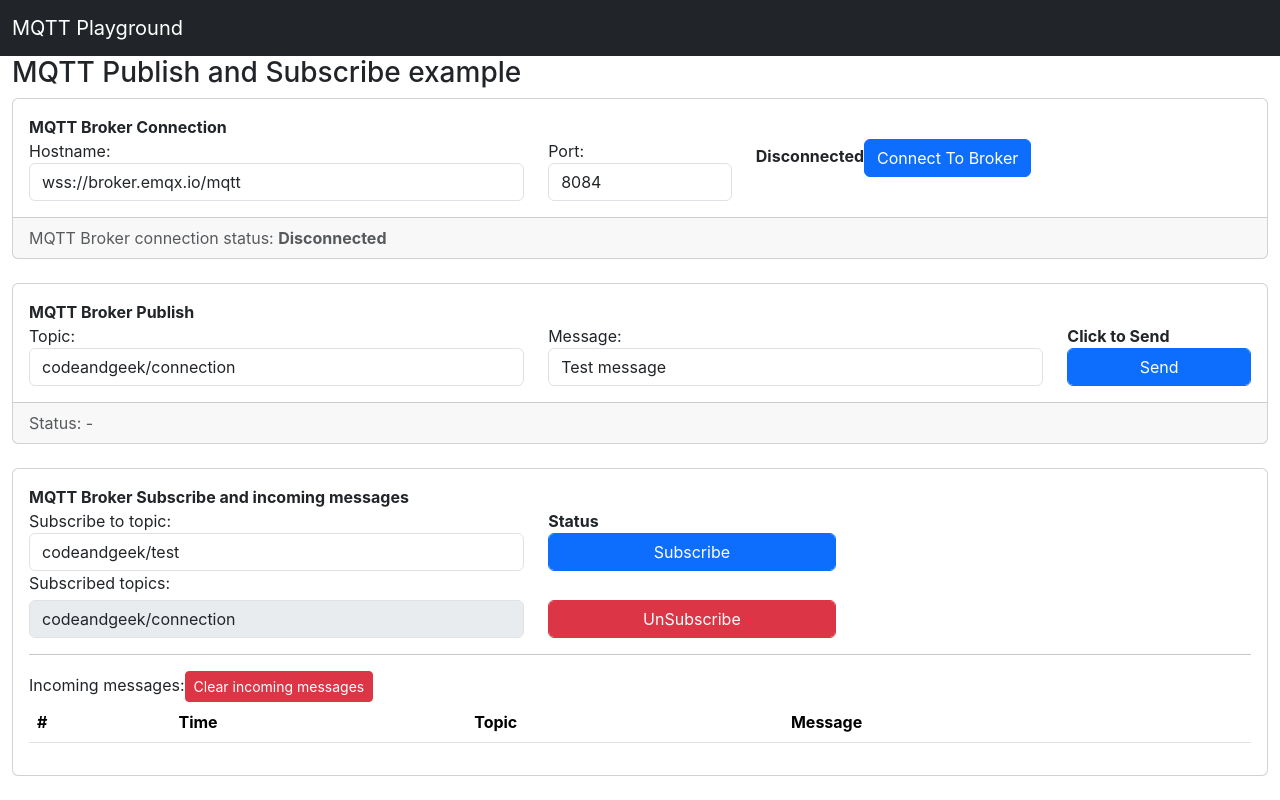
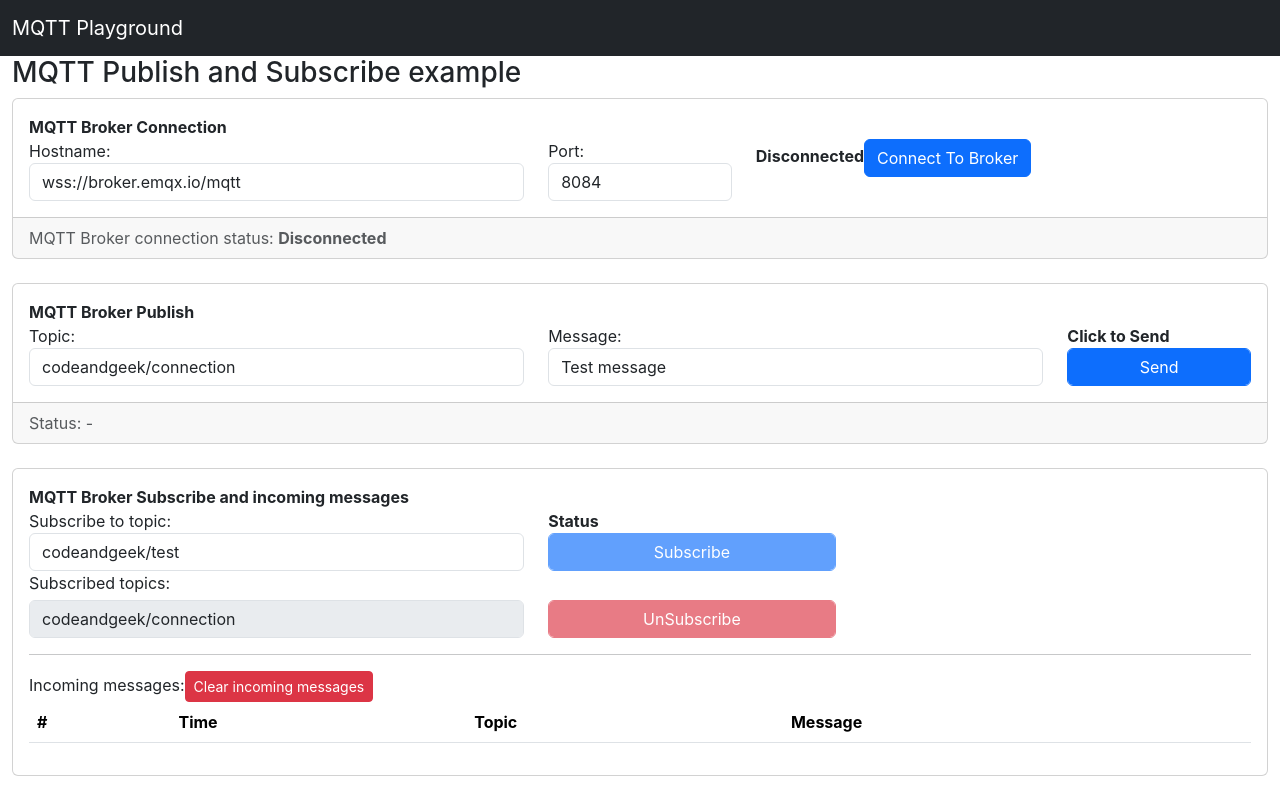
Before and after one commit to jzolyomi/mqtt-playground, a React (Create React App) app: page /mqtt-publish-and-subscribe in a window 1280 px wide. Built offline with nearby package versions, Linux system fonts and the light colour scheme.

Commit message:
Update MQTTPublishSubscribe.js Subscribe and unsubscribe buttons disabled when the client is not connected.

```diff
--- a/src/pages/MQTTPublishSubscribe.js
+++ b/src/pages/MQTTPublishSubscribe.js
@@ -55,7 +55,7 @@ export default function MQTTPublishSubscribe() {
       <br />
       <MQTTPublishPanel client={client} />
       <br />
-      <MQTTSubscribePanel client={client} />
+      <MQTTSubscribePanel client={client} connectStatus={connectStatus} />
     </div>
   );
 }
@@ -171,7 +171,7 @@ function MQTTPublishPanel({ client }) {
   );
 }
 
-function MQTTSubscribePanel({ client }) {
+function MQTTSubscribePanel({ client, connectStatus }) {
   //Incoming messages
   const [incomingMessages, setIncomingMessages] = useState([]);
   //Subscribed Topic List
@@ -235,6 +235,7 @@ function MQTTSubscribePanel({ client }) {
             <button
               className="btn btn-primary form-control"
               onClick={() => SubScribetoTopic(topictoSubScribe)}
+              disabled={connectStatus === "Disconnected"}
             >
               Subscribe
             </button>
@@ -244,6 +245,7 @@ function MQTTSubscribePanel({ client }) {
         <SubscribedTopicRows
           topicList={topicList}
           UnSubscribeFromTopic={UnSubscribeFromTopic}
+          connectStatus={connectStatus}
         />
         <hr />
         Incoming messages:
@@ -280,7 +282,11 @@ function MQTTSubscribePanel({ client }) {
   );
 }
 
-function SubscribedTopicRows({ topicList, UnSubscribeFromTopic }) {
+function SubscribedTopicRows({
+  topicList,
+  UnSubscribeFromTopic,
+  connectStatus,
+}) {
   const topicRows = topicList.map((topic) => (
     <div key={topic} className="row" style={{ paddingTop: "5px" }}>
       <div className="col-sm-5">
@@ -288,13 +294,14 @@ function SubscribedTopicRows({ topicList, UnSubscribeFromTopic }) {
           type="text"
           className="form-control"
           defaultValue={topic}
-          disabled
+          disabled={connectStatus === "Disconnected"}
         />
       </div>
       <div className="col-sm-3">
         <button
           className="btn btn-danger form-control"
           onClick={() => UnSubscribeFromTopic(topic)}
+          disabled={connectStatus === "Disconnected"}
         >
           UnSubscribe
         </button>
```
